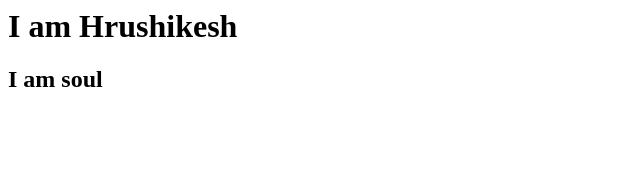
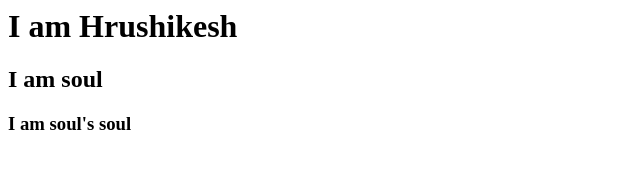
Before and after one commit to Hrushikesh33/Learning-React, a React (Vite) app: page / in a window 1280 px wide. Shown: the top 185 px of the page, without its empty margins (0-640 px from the left). Built offline with nearby package versions, Linux system fonts and the light colour scheme.

Commit message:
JS inside JSX

```diff
--- a/App.js
+++ b/App.js
@@ -1,13 +1,18 @@
 import React from "react";
 import ReactDOM from "react-dom/client";
 
+const endo = <h3>I am soul's soul</h3> // JSX => babel =>transpiles to => React Element =>returns =>object
+
 const Inside = () => {
-  return (<h2>
-      I am soul
-  </h2>)
+  return (
+    <div>
+    <h2 id="heading">I am soul</h2>
+    { endo }
+    </div>
+  )
 }
 
-
+//Functional component is just a function that returns JSX
 const Header = () => {
   return (
     <div>
@@ -18,4 +23,4 @@ const Header = () => {
 }
 
 const root = ReactDOM.createRoot(document.getElementById("root"));
-root.render(<Header/>);
+root.render(Header())
```
